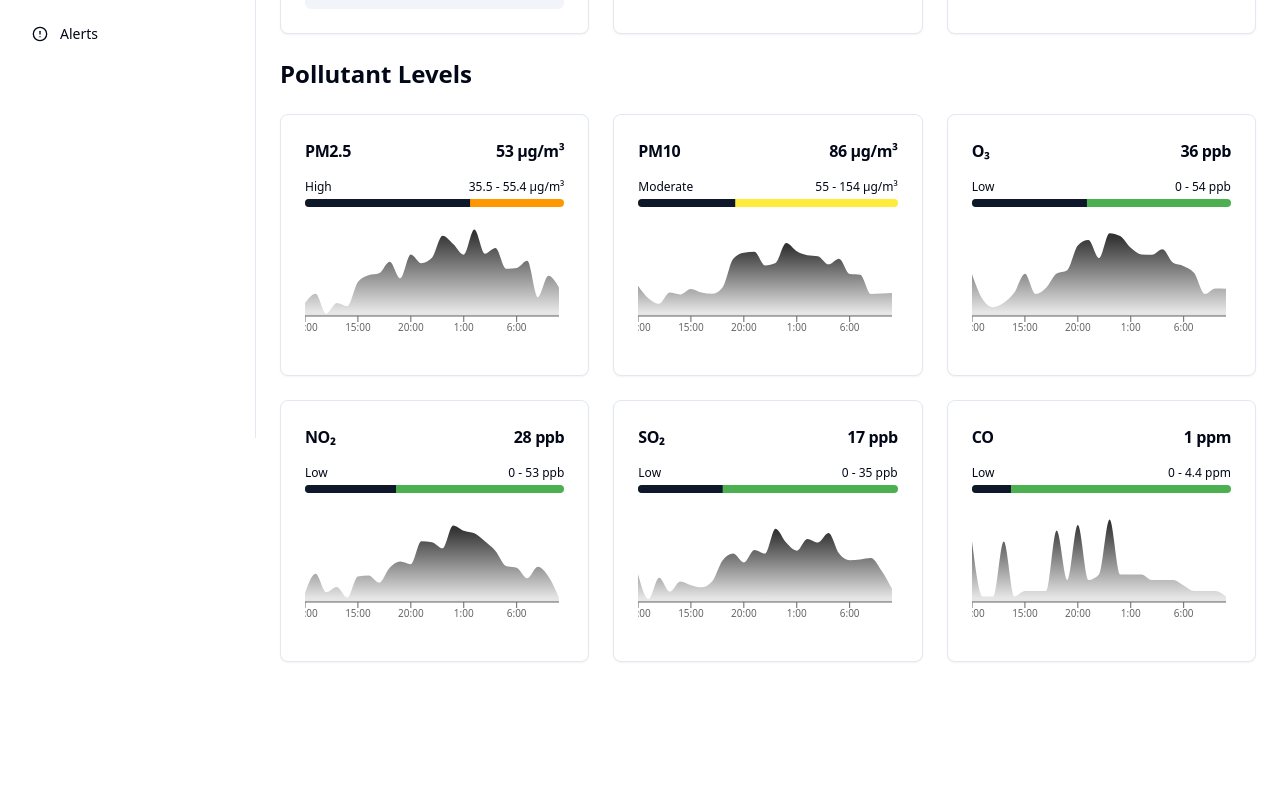
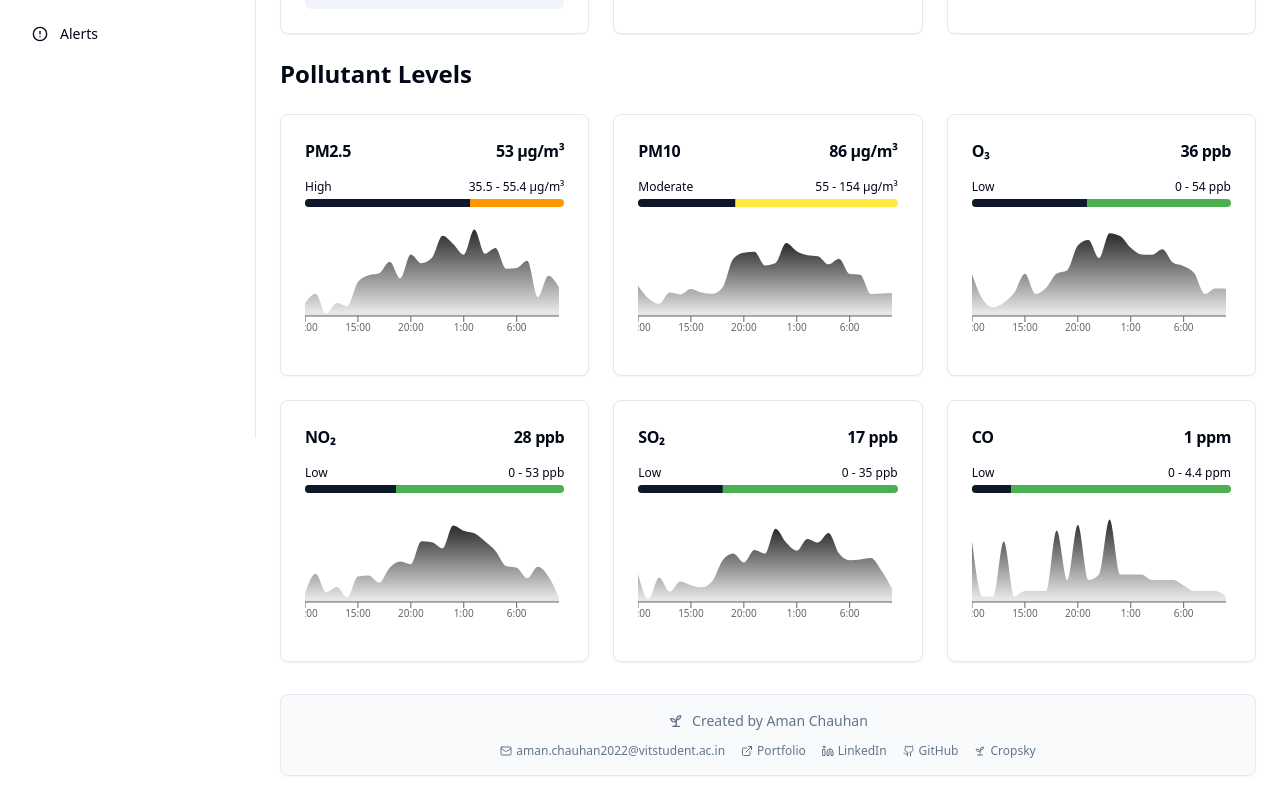
Before and after one commit to amanchauhan786/airly-vision-forecast, a React (Vite) app: page / in a window 1280 px wide. Shown: the part 362-1162 px from the top of the page. Before the commit the page ends 1048 px from the top, so only its background shows below. Built offline with nearby package versions, Linux system fonts and the light colour scheme.

Commit message:
Add developer details
Include contact information and portfolio links in the application, with an attribution for the developer.

```diff
--- a/src/components/layout/DashboardLayout.tsx
+++ b/src/components/layout/DashboardLayout.tsx
@@ -1,4 +1,3 @@
-
 import React, { useState } from 'react';
 import { useNavigate, useLocation } from 'react-router-dom';
 import { cn } from '@/lib/utils';
@@ -14,6 +13,7 @@ import {
   X,
   BookOpen
 } from 'lucide-react';
+import DeveloperFooter from './DeveloperFooter';
 
 interface NavItemProps {
   icon: React.ReactNode;
@@ -139,6 +139,7 @@ const DashboardLayout = ({ children }: DashboardLayoutProps) => {
       <div className="md:pl-64 flex flex-col flex-1">
         <main className="flex-1 p-4 md:p-6">
           {children}
+          <DeveloperFooter />
         </main>
       </div>
     </div>
--- /dev/null
+++ b/src/components/layout/DeveloperFooter.tsx
@@ -0,0 +1,71 @@
+
+import React from 'react';
+import { Mail, ExternalLink, Linkedin, Github, Sprout } from 'lucide-react';
+import { Card, CardContent } from '@/components/ui/card';
+
+const DeveloperFooter = () => {
+  return (
+    <Card className="mt-8 bg-muted/50">
+      <CardContent className="p-4">
+        <div className="flex flex-col items-center space-y-3">
+          <div className="flex items-center gap-2 text-sm font-medium text-muted-foreground">
+            <Sprout className="h-4 w-4" />
+            <span>Created by Aman Chauhan</span>
+          </div>
+
+          <div className="flex flex-wrap justify-center gap-4 text-xs">
+            <a
+              href="mailto:aman.chauhan2022@vitstudent.ac.in"
+              className="flex items-center gap-1 text-muted-foreground hover:text-primary transition-colors"
+            >
+              <Mail className="h-3 w-3" />
+              <span>aman.chauhan2022@vitstudent.ac.in</span>
+            </a>
+
+            <a
+              href="https://amanch.netlify.app/"
+              target="_blank"
+              rel="noopener noreferrer"
+              className="flex items-center gap-1 text-muted-foreground hover:text-primary transition-colors"
+            >
+              <ExternalLink className="h-3 w-3" />
+              <span>Portfolio</span>
+            </a>
+
+            <a
+              href="https://linkedin.com/in/aman-chauhan-128552256"
+              target="_blank"
+              rel="noopener noreferrer"
+              className="flex items-center gap-1 text-muted-foreground hover:text-primary transition-colors"
+            >
+              <Linkedin className="h-3 w-3" />
+              <span>LinkedIn</span>
+            </a>
+
+            <a
+              href="https://github.com/amanchauhan786"
+              target="_blank"
+              rel="noopener noreferrer"
+              className="flex items-center gap-1 text-muted-foreground hover:text-primary transition-colors"
+            >
+              <Github className="h-3 w-3" />
+              <span>GitHub</span>
+            </a>
+
+            <a
+              href="https://www.linkedin.com/company/cropskyofficial/"
+              target="_blank"
+              rel="noopener noreferrer"
+              className="flex items-center gap-1 text-muted-foreground hover:text-primary transition-colors"
+            >
+              <Sprout className="h-3 w-3" />
+              <span>Cropsky</span>
+            </a>
+          </div>
+        </div>
+      </CardContent>
+    </Card>
+  );
+};
+
+export default DeveloperFooter;
```
